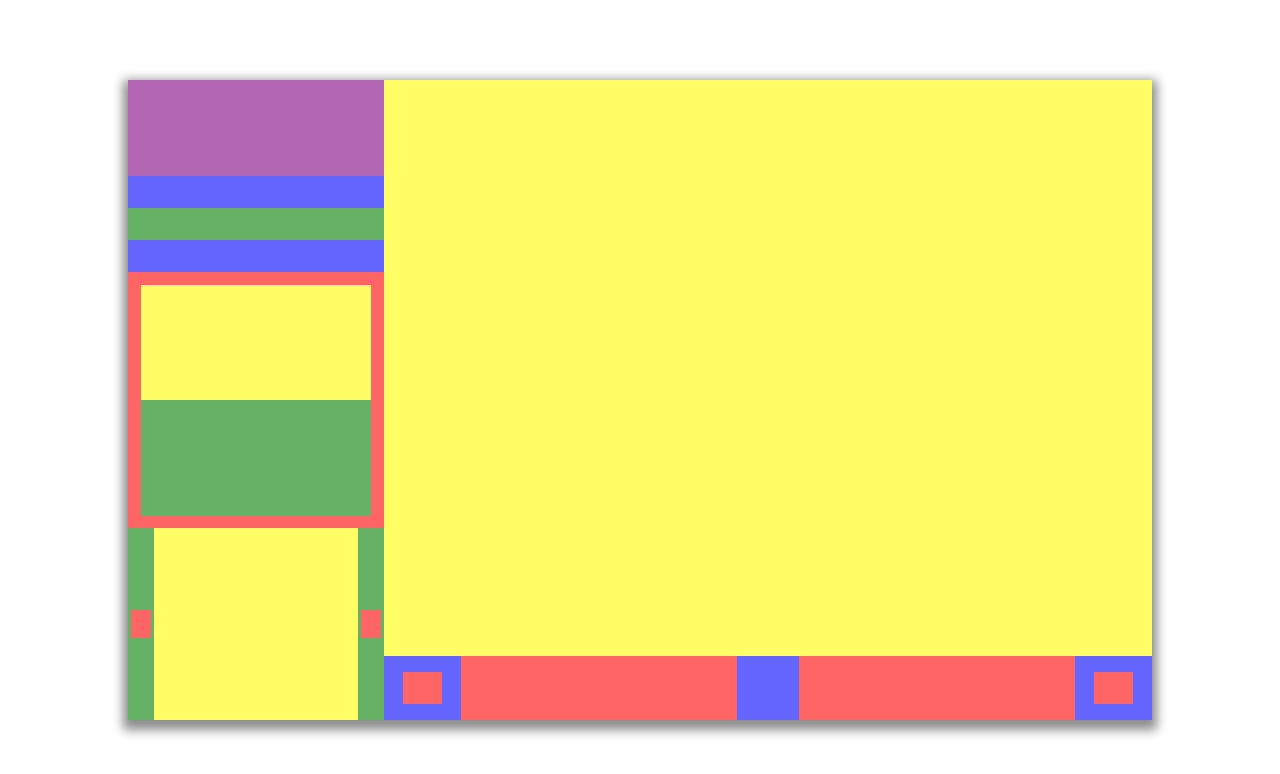
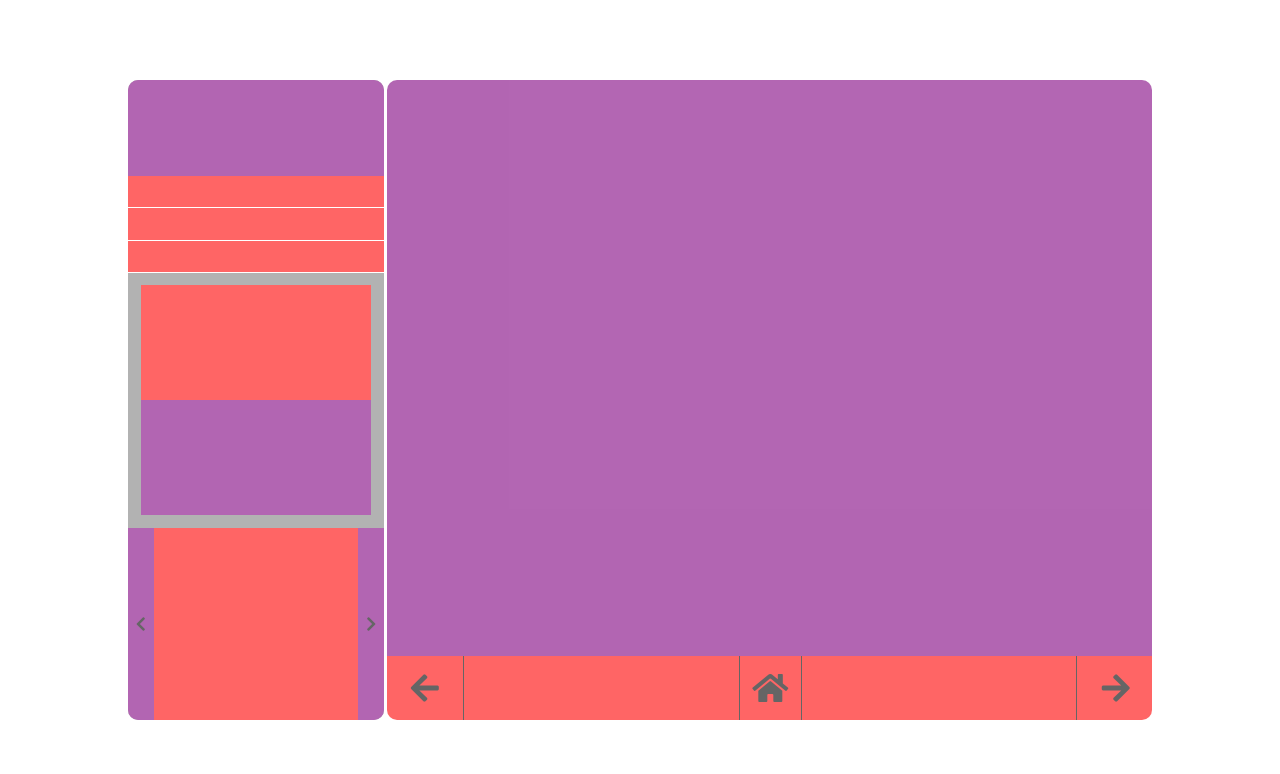
Before and after one commit to elielam/PERS-PORTFOLIOFINAL, a React app: page / in a window 1280 px wide. Shown: the top 774 px of the page. Built offline with nearby package versions, Linux system fonts and the light colour scheme.

Commit message:
Work on App Graphic

```diff
--- a/public/index.html
+++ b/public/index.html
@@ -10,6 +10,7 @@
     -->
     <link rel="manifest" href="%PUBLIC_URL%/manifest.json">
     <link rel="shortcut icon" href="%PUBLIC_URL%/favicon.ico">
+    <link rel="stylesheet" href="https://use.fontawesome.com/releases/v5.0.13/css/all.css" integrity="sha384-DNOHZ68U8hZfKXOrtjWvjxusGo9WQnrNx2sqG0tfsghAvtVlRW3tvkXWZh58N9jp" crossorigin="anonymous">
     <!--
       Notice the use of %PUBLIC_URL% in the tags above.
       It will be replaced with the URL of the `public` folder during the build.
--- a/src/App.js
+++ b/src/App.js
@@ -10,7 +10,7 @@ class App extends Component {
               <div className="top">
                 <div className="title"></div>
                 <div className="link"></div>
-                <div className="link1"></div>
+                <div className="link"></div>
                 <div className="link"></div>
               </div>
               <div className="middle">
@@ -19,11 +19,11 @@ class App extends Component {
               </div>
               <div className="bottom">
                   <div className="previous-btn-container">
-                    <div className="icon"></div>
+                      <i className="fas fa-chevron-left"></i>
                   </div>
                   <div className="content-container"></div>
                   <div className="next-btn-container">
-                      <span className="icon"></span>
+                      <i className="fas fa-chevron-right"></i>
                   </div>
               </div>
           </div>
@@ -32,13 +32,15 @@ class App extends Component {
             </div>
             <div className="toolbar">
                 <div className="previous-btn-container">
-                    <div className="icon"></div>
+                    <i className="fas fa-arrow-left fa-2x"></i>
                 </div>
                 <div className="links-container">
-                  <a className="link"></a>
+                  <div className="link">
+                      <i className="fas fa-home fa-2x"></i>
+                  </div>
                 </div>
                 <div className="next-btn-container">
-                    <div className="icon"></div>
+                    <i className="fas fa-arrow-right fa-2x"></i>
                 </div>
             </div>
           </div>
--- a/src/App.scss
+++ b/src/App.scss
@@ -28,11 +28,10 @@
 
     display: flex;
 
-    background: #757575;
+    border-radius: 10px !important;
+
+    background: transparent;
     opacity: 0.6;
-    -webkit-box-shadow: 0 5px 10px 5px rgba(0,0,0,0.75);
-    -moz-box-shadow: 0 5px 10px 5px rgba(0,0,0,0.75);
-    box-shadow: 0 5px 10px 5px rgba(0,0,0,0.75);
 
     .sidenav{
       margin: 0 !important;
@@ -46,8 +45,10 @@
       width: 25% !important;
       max-width: 25% !important;
 
+      border-radius: 10px !important;
+
       //TODO transparent
-      background: orange;
+      background: grey;
 
       .top {
         margin: 0 !important;
@@ -61,6 +62,9 @@
         width: 100% !important;
         max-width: 100% !important;
 
+        border-top-left-radius: 10px !important;
+        border-top-right-radius: 10px !important;
+
         display: flex;
         flex-direction: column;
 
@@ -71,6 +75,9 @@
           min-height: 50% !important;
           height: 50% !important;
           max-height: 50%!important;
+
+          border-top-left-radius: 10px !important;
+          border-top-right-radius: 10px !important;
 
           min-width: 100%!important;
           width: 100% !important;
@@ -93,23 +100,9 @@
           max-width: 100% !important;
 
           //TODO transparent
-          background: blue;
-        }
+          background: red;
 
-        .link1 {
-          margin: 0 !important;
-          padding: 0 !important;
-
-          min-height: 16.366666666666667% !important;
-          height: 16.66666666666667% !important;
-          max-height: 16.66666666666667%!important;
-
-          min-width: 100%!important;
-          width: 100% !important;
-          max-width: 100% !important;
-
-          //TODO transparent
-          background: green;
+          border-bottom: 1px solid white;
         }
       }
 
@@ -130,9 +123,6 @@
         justify-content: center;
         align-items: center;
 
-        //TODO transparent
-        background: red;
-
         .desc {
           margin: 0 !important;
           padding: 0 !important;
@@ -146,7 +136,7 @@
           max-width: 90% !important;
 
           //TODO transparent
-          background: yellow;
+          background: red;
         }
 
         .social {
@@ -162,7 +152,7 @@
           max-width: 90% !important;
 
           //TODO transparent
-          background: green;
+          background: purple;
         }
 
       }
@@ -178,6 +168,9 @@
         min-width: 100%!important;
         width: 100% !important;
         max-width: 100% !important;
+
+        border-bottom-left-radius: 10px !important;
+        border-bottom-right-radius: 10px !important;
 
         display: flex;
         flex-direction: row;
@@ -197,12 +190,11 @@
           width: 10% !important;
           max-width: 10% !important;
 
+          border-bottom-left-radius: 10px !important;
+
           display: flex;
           justify-content: center;
           align-items: center;
-
-          //TODO transparent
-          background: green;
         }
 
         .content-container {
@@ -218,7 +210,7 @@
           max-width: 80% !important;
 
           //TODO transparent
-          background: yellow;
+          background: red;
         }
 
         .next-btn-container {
@@ -233,41 +225,27 @@
           width: 10% !important;
           max-width: 10% !important;
 
+          border-bottom-right-radius: 10px !important;
+
           display: flex;
           justify-content: center;
           align-items: center;
-
-          //TODO transparent
-          background: green;
-        }
-
-        .icon {
-          margin: 0 !important;
-          padding: 0 !important;
-
-          min-height: 15% !important;
-          height: 15% !important;
-          max-height: 15%!important;
-
-          min-width: 80%!important;
-          width: 80% !important;
-          max-width: 80% !important;
-          background: red;
         }
       }
     }
 
     .container{
       margin: 0 !important;
+      margin-left: 0.25% !important;
       padding: 0 !important;
 
       min-height: 100% !important;
       height: 100% !important;
       max-height: 100%!important;
 
-      min-width: 75%!important;
-      width: 75% !important;
-      max-width: 75% !important;
+      min-width: 74.75%!important;
+      width: 74.75% !important;
+      max-width: 74.75% !important;
 
       background: transparent;
 
@@ -283,8 +261,11 @@
         width: 100% !important;
         max-width: 100% !important;
 
+        border-top-left-radius: 10px !important;
+        border-top-right-radius: 10px !important;
+
         //TODO transparent
-        background: yellow;
+        background: purple;
       }
 
       .toolbar{
@@ -298,6 +279,9 @@
         min-width: 100%!important;
         width: 100% !important;
         max-width: 100% !important;
+
+        border-bottom-left-radius: 10px !important;
+        border-bottom-right-radius: 10px !important;
 
         display: flex;
         flex-direction: row;
@@ -321,8 +305,10 @@
           justify-content: center;
           align-items: center;
 
-          //TODO transparent
-          background: blue;
+          border-right: 1px solid black;
+
+          // TODO remove
+          border-bottom-left-radius: 10px !important;
         }
 
         .links-container {
@@ -352,7 +338,13 @@
             min-width: 10%!important;
             width: 10% !important;
             max-width: 10% !important;
-            background: blue;
+
+            display: flex;
+            justify-content: center;
+            align-items: center;
+
+            border-left: 1px solid black;
+            border-right: 1px solid black;
           }
         }
 
@@ -372,8 +364,10 @@
           justify-content: center;
           align-items: center;
 
-          //TODO transparent
-          background: blue;
+          border-left: 1px solid black;
+
+          //TODO remove
+          border-bottom-right-radius: 10px !important;
         }
 
         .icon {
@@ -387,7 +381,7 @@
           min-width: 50%!important;
           width: 50% !important;
           max-width: 50% !important;
-          background: red;
+          background: blue;
         }
       }
     }
```
